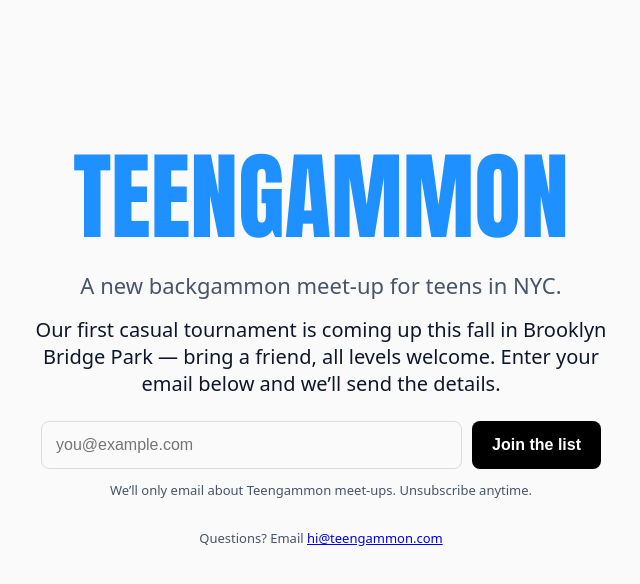
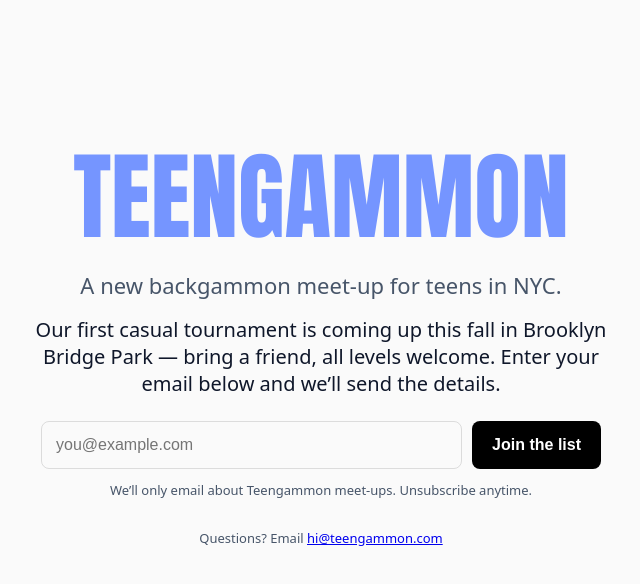
Before and after one commit to teengammon/teengammon-site, a plain HTML site: page index.html in a window 1280 px wide. Shown: the whole page, without its empty margins (319-959 px from the left). Drawn offline with Linux system fonts and the light colour scheme.

Commit message:
Update index.html

```diff
--- a/index.html
+++ b/index.html
@@ -13,7 +13,7 @@
       --muted: #475569; /* slate-600 */
       --accent: #000000;
       --ring: rgba(15, 23, 42, 0.2);
-      --title: #1e90ff; /* sky blue / dodger blue */
+      --title: #7595FF; /* custom sky blue */
     }
     @media (prefers-color-scheme: dark) {
       :root {
```
